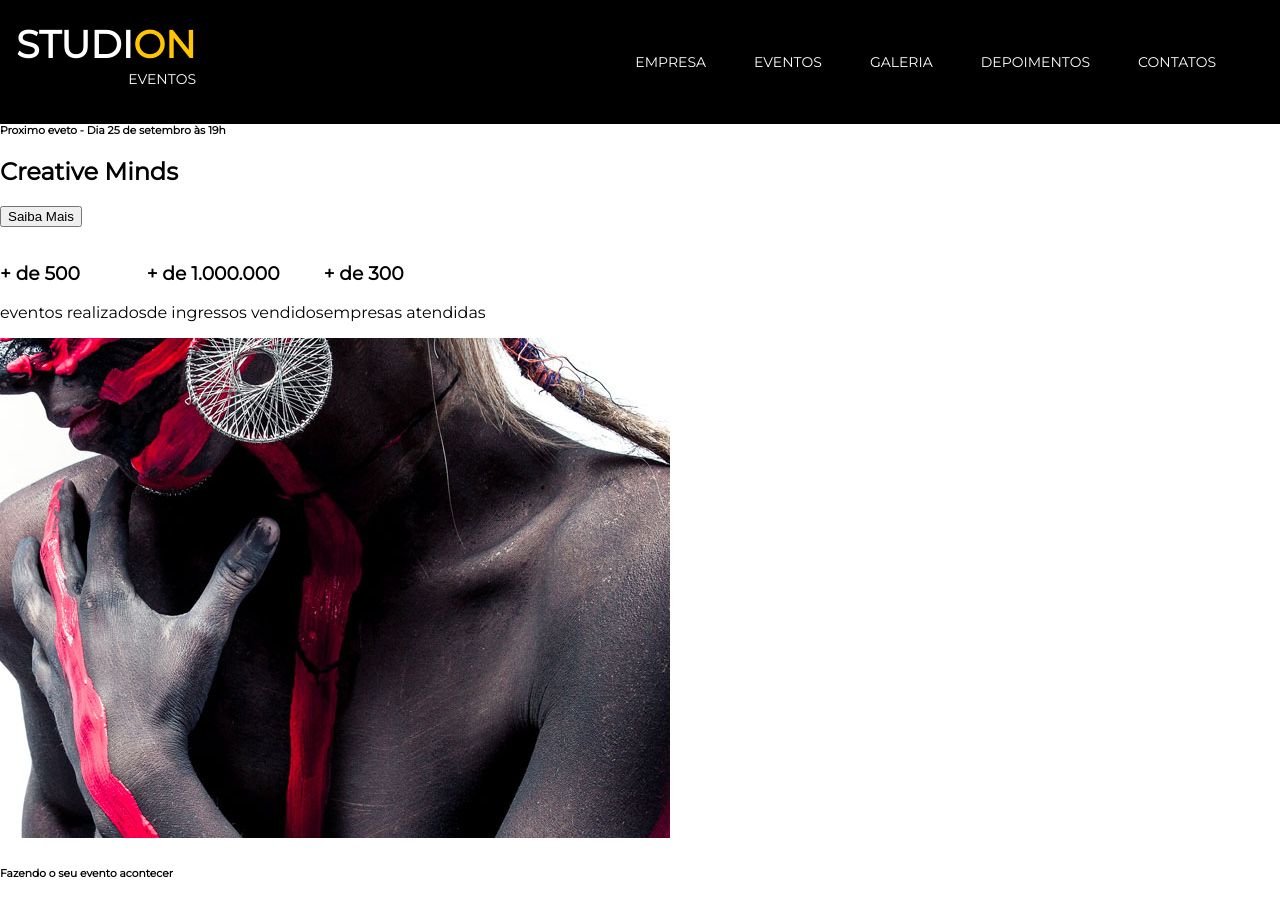
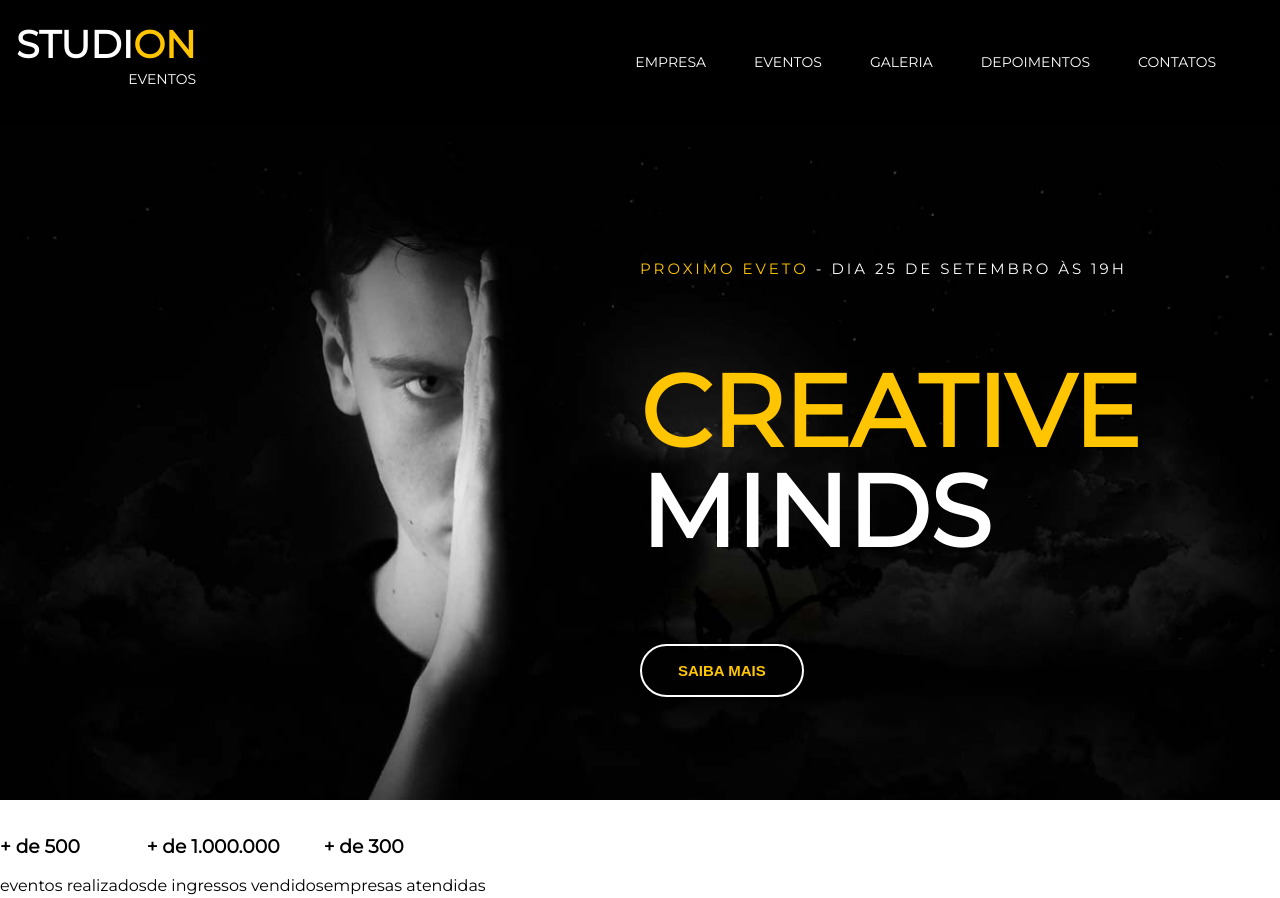
Before and after one commit to yuriclmoreira/studion, a website: page src/index.html in a window 1280 px wide. Shown: the top 898 px of the page. Drawn offline with Linux system fonts and the light colour scheme.

Commit message:
feat(header):implemented header styles

```diff
--- a/src/index.html
+++ b/src/index.html
@@ -46,9 +46,20 @@
         <head>
             <div id="slider">
                 <div class="slide">
-                    <h6 style="margin: 0;"><span>Proximo eveto</span> - Dia 25 de setembro às 19h</h6>
-                    <h2><span>Creative</span> Minds</h2>
-                    <button>Saiba Mais</button>
+                    <img
+                    class="slide__background-image"
+                    src="./images/banner.jpg"
+                    alt="Studion Banner"
+                    >
+                    <div class="slide__copy">
+                        <h6>
+                            <span class="copy--primary">Proximo eveto</span> - Dia 25 de setembro às 19h
+                        </h6>
+                        <h2>
+                            <span class="copy--primary">Creative</span> Minds
+                        </h2>
+                        <button class="btn btn--slide">Saiba Mais</button>
+                    </div>
                 </div>
 
             </div>
--- a/src/style.css
+++ b/src/style.css
@@ -5,9 +5,10 @@
 }
 
 :root{
-    --color-primary :#ffc500 ;
     font-family: 'Montserrat' ,sans-serif;
     font-size: 16px;
+    --color-primary :#ffc500 ;
+    --default-padding: 1rem;
 
 }
 
@@ -24,6 +25,7 @@
 
 .navbar {
     position: fixed;
+    z-index: 1;
     display: grid;
     grid-template-columns: 1fr 9fr;
     align-items: center;
@@ -61,7 +63,7 @@
 .logo-studion {
     font-size: 2.375rem;
     font-weight: 900;
-    line-height: 1ch;   /* relativa ai tamanho da altura do glifo 0 da fonte*/
+    line-height: 1ch;
     text-transform: uppercase;
     text-align: right;
 }
@@ -74,3 +76,63 @@
 .copy--primary {
     color: var(--color-primary);
 }
+
+#slider {
+    background-color: #000;
+    color: #fff;
+}
+
+.slide {
+    position: relative;
+    height: calc(100vh - 7.75rem);
+
+}
+
+.slide__background-image{
+    width: 100%;
+    height: 100%;
+    object-fit: cover;
+    object-position: center;
+}
+.slide__copy {
+    position: absolute;
+    top: 6.25rem;
+    left: 50vw;
+}
+
+.slide__copy h6 {
+    font-size: 0.9375rem;
+    font-weight: 400;
+    text-transform: uppercase;
+    letter-spacing: 0.1875rem;
+}
+.slide__copy h2 {
+    font-size: 6.25rem;
+    text-transform: uppercase;
+    line-height: 6.25rem;
+}
+.slide__copy h2 span {
+    display: block;
+}
+
+.btn {
+    cursor: pointer;
+    padding: 1rem 2.25rem;
+    border: .125rem solid #fff;
+    border-radius: 5rem;
+    color:var(--color-primary);
+    background: unset;
+    font-size: .9375rem;
+    font-weight: 700;
+    text-transform: uppercase;
+    transition: 0.5s all ease;
+}
+
+.btn:hover,
+.btn:active,
+.btn:focus{
+    border-color: var(--color-primary);
+    background-color: var(--color-primary);
+    color: #fff;
+
+}
```
